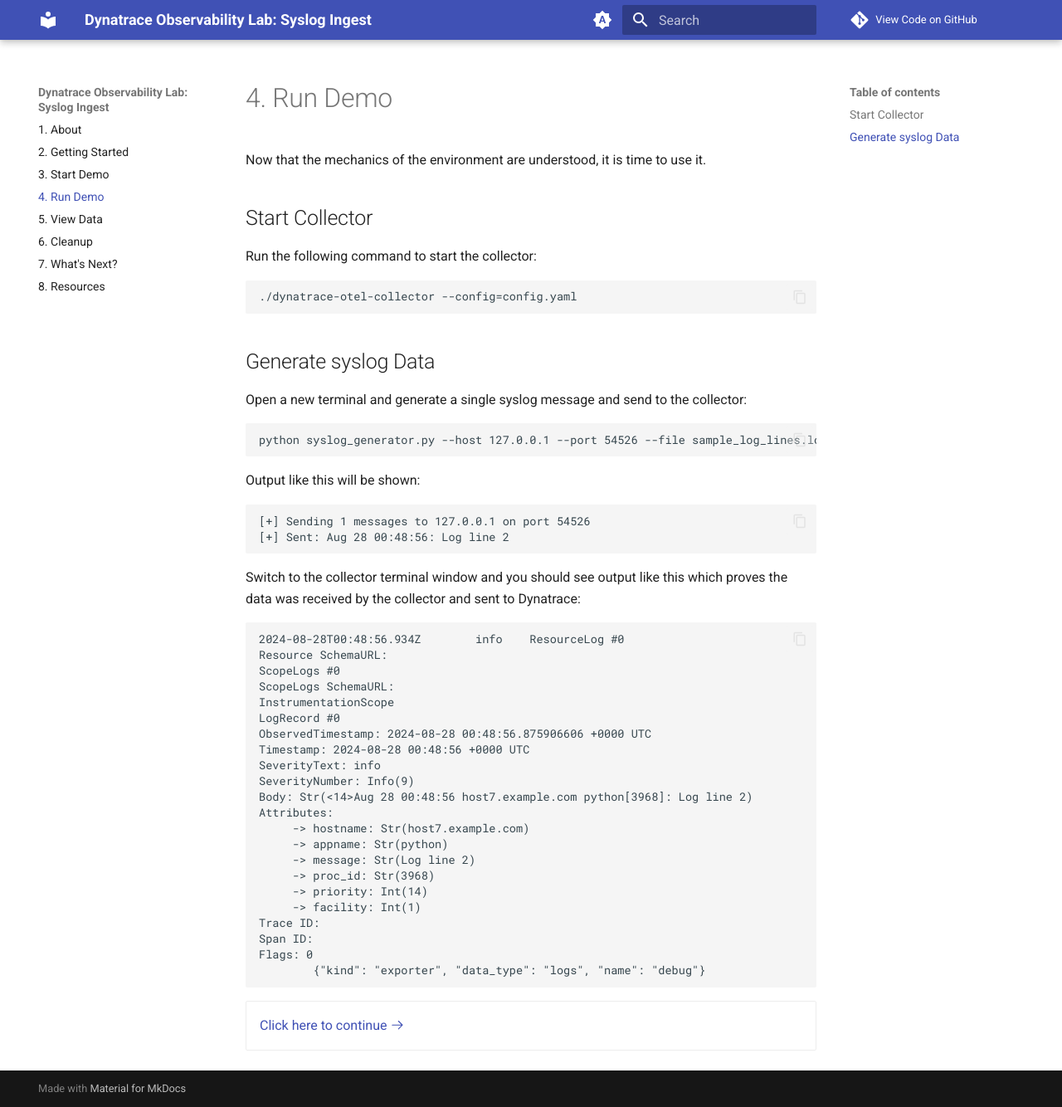
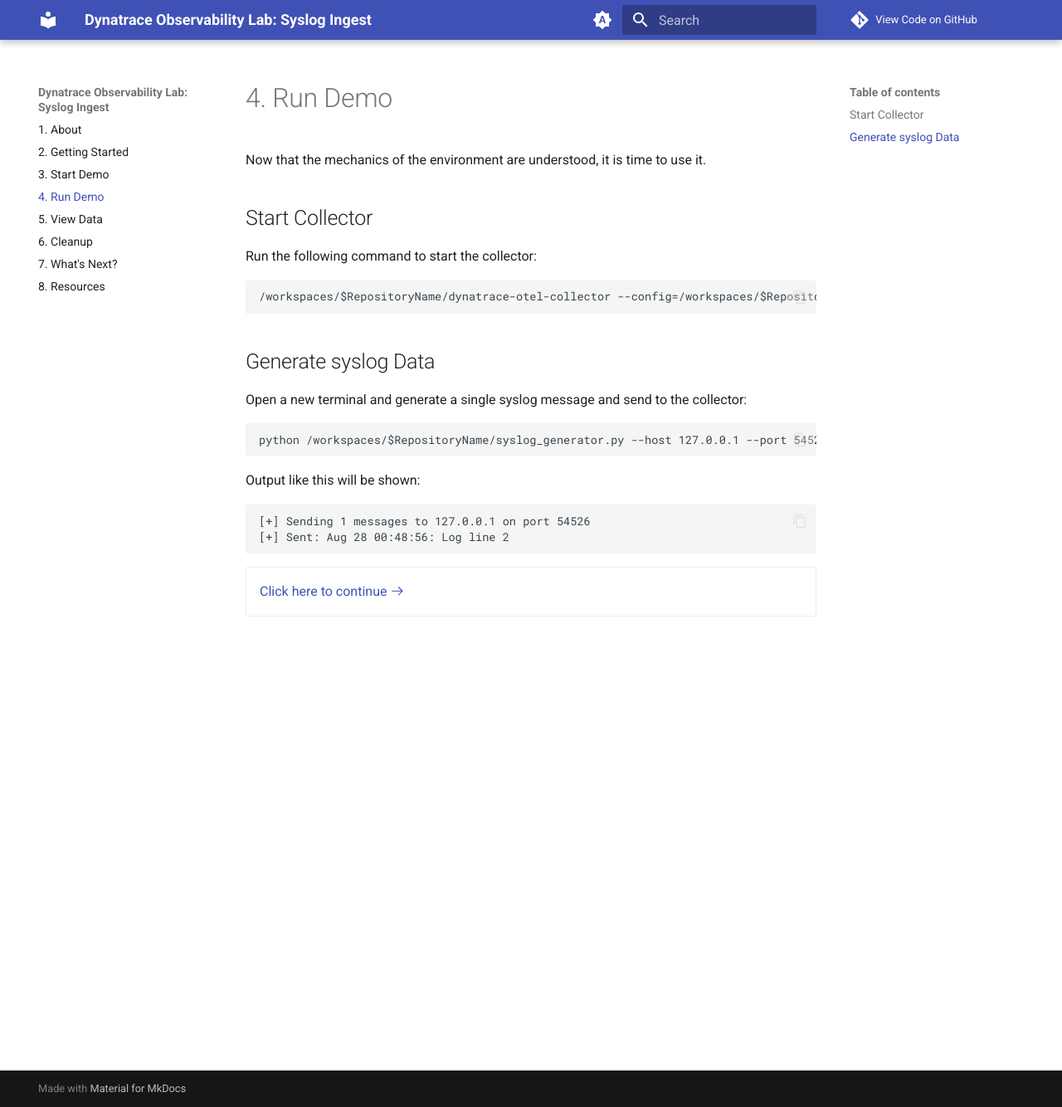
Before and after one commit to agardnerIT/obslab-syslog, an MkDocs documentation site: the page built from docs/run-demo.md, in a window 1280 px wide and 1334 px high. Shown: the whole window at 83% size. Built offline with MkDocs 1.6.1 and Material for MkDocs 9.7.7, drawn with Linux system fonts in a browser that asks for light colours; comment, search, counter and statistics services are not loaded.

Commit message:
Update run-demo.md

````diff
--- a/docs/run-demo.md
+++ b/docs/run-demo.md
@@ -1,21 +1,19 @@
---8<-- "snippets/bizevent-run-demo.js"
-
 Now that the mechanics of the environment are understood, it is time to use it.
 
 ## Start Collector
 
 Run the following command to start the collector:
 
-```
-./dynatrace-otel-collector --config=config.yaml
+``` { "name": "[background] run otel collector" }
+/workspaces/$RepositoryName/dynatrace-otel-collector --config=/workspaces/$RepositoryName/config.yaml
 ```
 
 ## Generate syslog Data
 
 Open a new terminal and generate a single syslog message and send to the collector:
 
-```
-python syslog_generator.py --host 127.0.0.1 --port 54526 --file sample_log_lines.log --count 1
+``` {"name": "send log to collector"}
+python /workspaces/$RepositoryName/syslog_generator.py --host 127.0.0.1 --port 54526 --file /workspaces/$RepositoryName/sample_log_lines.log --count 1
 ```
 
 Output like this will be shown:
@@ -25,33 +23,6 @@
 [+] Sent: Aug 28 00:48:56: Log line 2
 ```
 
-Switch to the collector terminal window and you should see output like this which proves the data was received by the collector and sent to Dynatrace:
-
-```
-2024-08-28T00:48:56.934Z        info    ResourceLog #0
-Resource SchemaURL:
-ScopeLogs #0
-ScopeLogs SchemaURL:
-InstrumentationScope
-LogRecord #0
-ObservedTimestamp: 2024-08-28 00:48:56.875906606 +0000 UTC
-Timestamp: 2024-08-28 00:48:56 +0000 UTC
-SeverityText: info
-SeverityNumber: Info(9)
-Body: Str(<14>Aug 28 00:48:56 host7.example.com python[3968]: Log line 2)
-Attributes:
-     -> hostname: Str(host7.example.com)
-     -> appname: Str(python)
-     -> message: Str(Log line 2)
-     -> proc_id: Str(3968)
-     -> priority: Int(14)
-     -> facility: Int(1)
-Trace ID:
-Span ID:
-Flags: 0
-        {"kind": "exporter", "data_type": "logs", "name": "debug"}
-```
-
 <div class="grid cards" markdown>
 - [Click here to continue :octicons-arrow-right-24:](view-data.md)
 </div>
````
